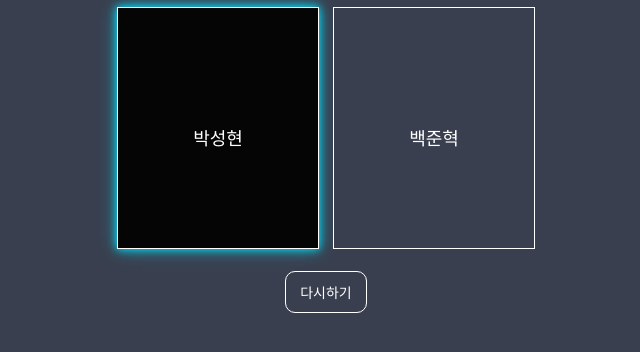
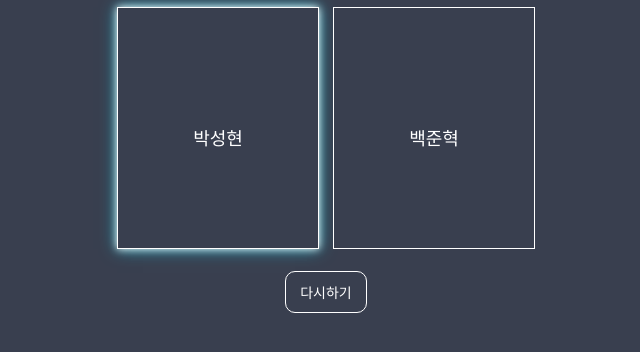
Before and after one commit to fkddml/idid, a plain HTML site: page index.html in a window 1280 px wide. In both pictures the pointer is over the element "박성현". Shown: the part 104-456 px from the top of the page, without its empty margins (314-954 px from the left). Drawn offline with Linux system fonts and the light colour scheme.

Commit message:
index.html

```diff
--- a/index.html
+++ b/index.html
@@ -361,8 +361,8 @@ body{
 
 /* hover */
 .choiceBox:hover{
-  background-color: #050505;
-  box-shadow: 0 0 8px #00e1ff, 0 0 16px rgba(0, 225, 255, 0.6);
+  background-color: #393f4f;
+  box-shadow: 0 0 8px #ffffff, 0 0 16px rgba(0, 225, 255, 0.6);
 }
 
 /* click */
@@ -410,7 +410,7 @@ body{
   min-width: 340px;
 }
 #resultTable th, #resultTable td{
-  border: 1.5px solid #00e1ff;
+  border: 1.5px solid #ffffff;
   padding: 8px 10px;
 }
 .rankCell{
```
